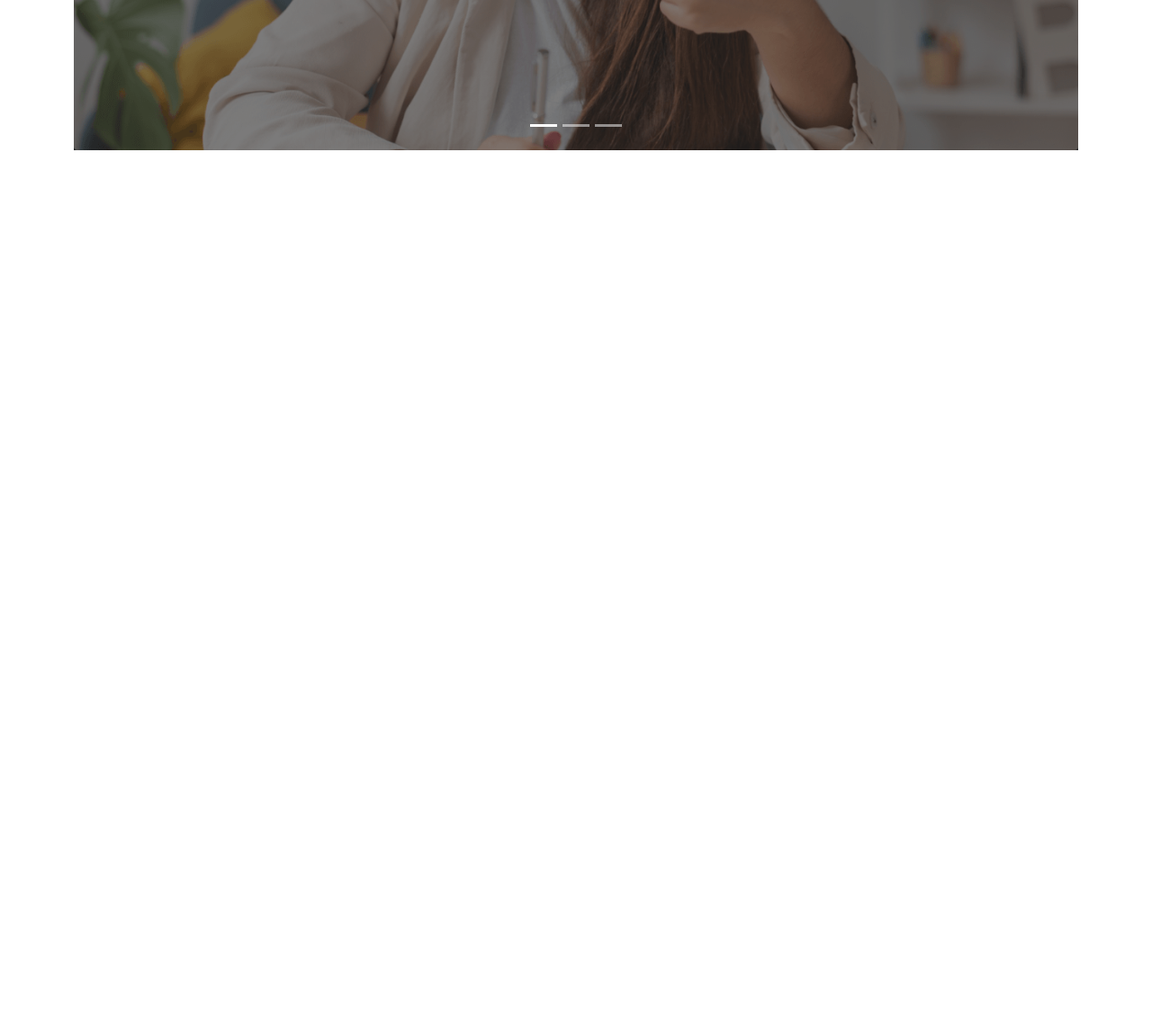
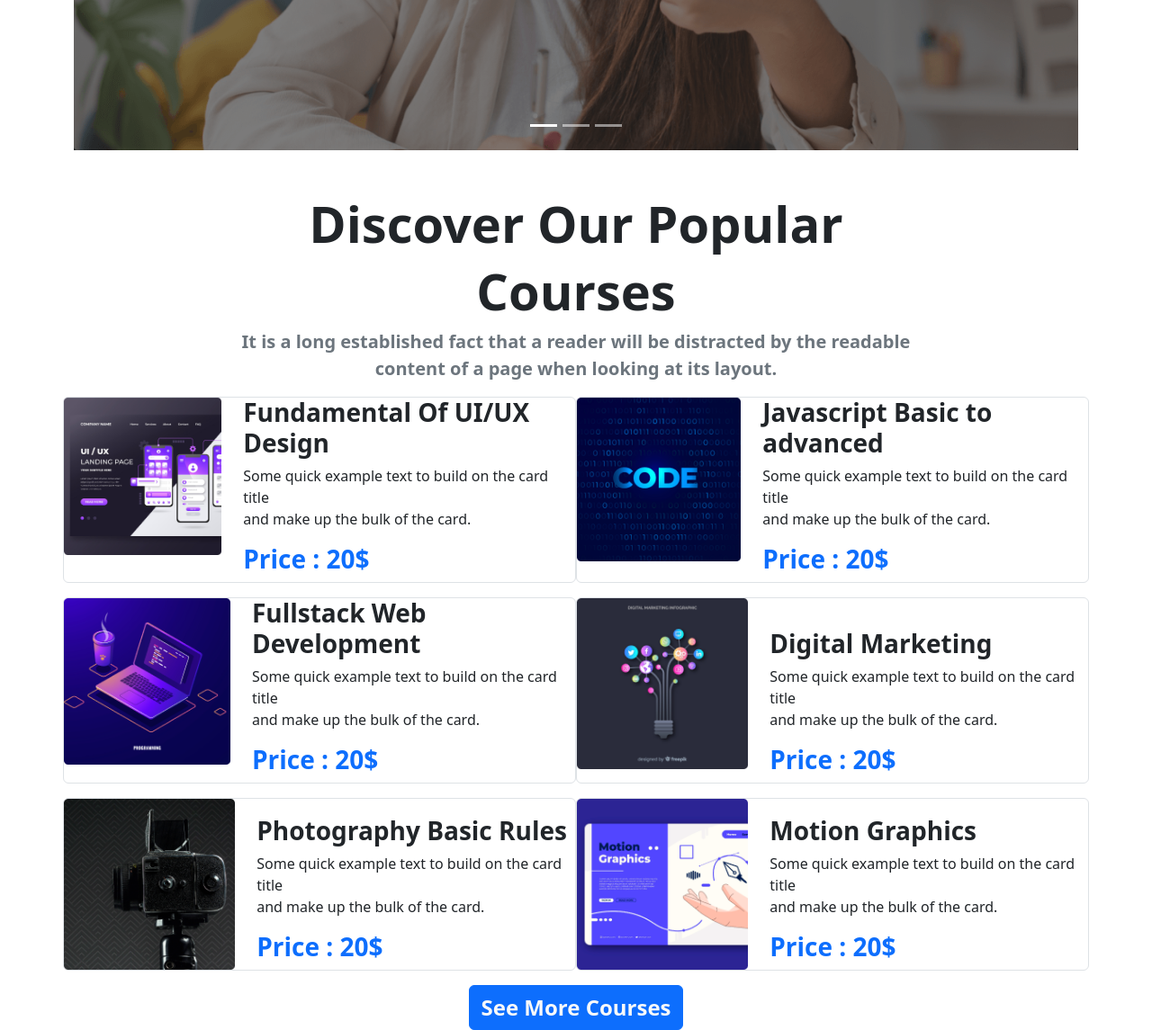
Before and after one commit to nadim-sheikh/Assignment-3, a plain HTML site: page index.html in a window 1280 px wide. Shown: the part 511-1656 px from the top of the page at 90% size. Before the commit the page ends 800 px from the top, so only its background shows below. Drawn offline with nearby package versions, Linux system fonts and the light colour scheme.

Commit message:
Courses Card added

```diff
--- a/index.html
+++ b/index.html
@@ -50,7 +50,7 @@
 
     <main>
       <!---------Images Slider----------->
-        <section class="container">
+        <section class="container mb-5">
             <div id="carouselExampleCaptions" class="carousel slide" data-bs-ride="false">
                 <div class="carousel-indicators">
                   <button type="button" data-bs-target="#carouselExampleCaptions" data-bs-slide-to="0" class="active" aria-current="true" aria-label="Slide 1"></button>
@@ -97,6 +97,75 @@
               </div>
         </section>
         <!-------Images Slider End------->
+        <!-------Courses------->
+        <section class="container">
+          <!-------Courses Text-------->
+          <div class="text-center">
+            <h1 class="fw-bold display-4">Discover Our Popular</h1>
+          <h1 class="fw-bold display-4">Courses</h1>
+          <p class="fs-5 text-muted fw-bold">It is a long established fact that a reader will be distracted by the readable <br>
+            content of a page when looking at its layout.</p>
+          </div>
+          <!----------Courses Card-------->
+          <div class="row">
+            <div class="col-lg-6 d-flex border rounded p-0 mb-3">
+              <div><img class="img-fluid" src="images/course/course-1.png" alt=""></div>
+              <div class="ps-4 mt-auto">
+                <h3 class="fw-bold">Fundamental Of UI/UX Design</h3>
+                <p>Some quick example text to build on the card title <br>
+                  and make up the bulk of the card.</p>
+                  <h3 class="text-primary fw-bold">Price : 20$</h3>
+              </div>
+            </div>
+            <div class="col-lg-6 d-flex border rounded p-0 mb-3">
+              <div><img class="img-fluid" src="images/course/course-2.png" alt=""></div>
+              <div class="ps-4 mt-auto">
+                <h3 class="fw-bold">Javascript Basic to advanced</h3>
+                <p>Some quick example text to build on the card title <br>
+                  and make up the bulk of the card.</p>
+                  <h3 class="text-primary fw-bold">Price : 20$</h3>
+              </div>
+            </div>
+            <div class="col-lg-6 d-flex border rounded p-0 mb-3">
+              <div><img class="img-fluid" src="images/course/course-3.png" alt=""></div>
+              <div class="ps-4 mt-auto">
+                <h3 class="fw-bold">Fullstack Web Development</h3>
+                <p>Some quick example text to build on the card title <br>
+                  and make up the bulk of the card.</p>
+                  <h3 class="text-primary fw-bold">Price : 20$</h3>
+              </div>
+            </div>
+            <div class="col-lg-6 d-flex border rounded p-0 mb-3">
+              <div><img class="img-fluid" src="images/course/course-4.png" alt=""></div>
+              <div class="ps-4 mt-auto">
+                <h3 class="fw-bold">Digital Marketing</h3>
+                <p>Some quick example text to build on the card title <br>
+                  and make up the bulk of the card.</p>
+                  <h3 class="text-primary fw-bold">Price : 20$</h3>
+              </div>
+            </div>
+            <div class="col-lg-6 d-flex border rounded p-0 mb-3">
+              <div><img class="img-fluid" src="images/course/course-5.png" alt=""></div>
+              <div class="ps-4 mt-auto">
+                <h3 class="fw-bold">Photography Basic Rules</h3>
+                <p>Some quick example text to build on the card title <br>
+                  and make up the bulk of the card.</p>
+                  <h3 class="text-primary fw-bold">Price : 20$</h3>
+              </div>
+            </div>
+            <div class="col-lg-6 d-flex border rounded p-0 mb-3">
+              <div><img class="img-fluid" src="images/course/course-6.png" alt=""></div>
+              <div class="ps-4 mt-auto">
+                <h3 class="fw-bold">Motion Graphics</h3>
+                <p>Some quick example text to build on the card title <br>
+                  and make up the bulk of the card.</p>
+                  <h3 class="text-primary fw-bold">Price : 20$</h3>
+              </div>
+            </div>
+          </div>
+          <div class="text-center"><a class="btn btn-primary text-light fw-bold fs-4" href="#" role="button">See More Courses</a></div>
+        </section>
+        <!--------Courses End------->
     </main>
 
 
```
